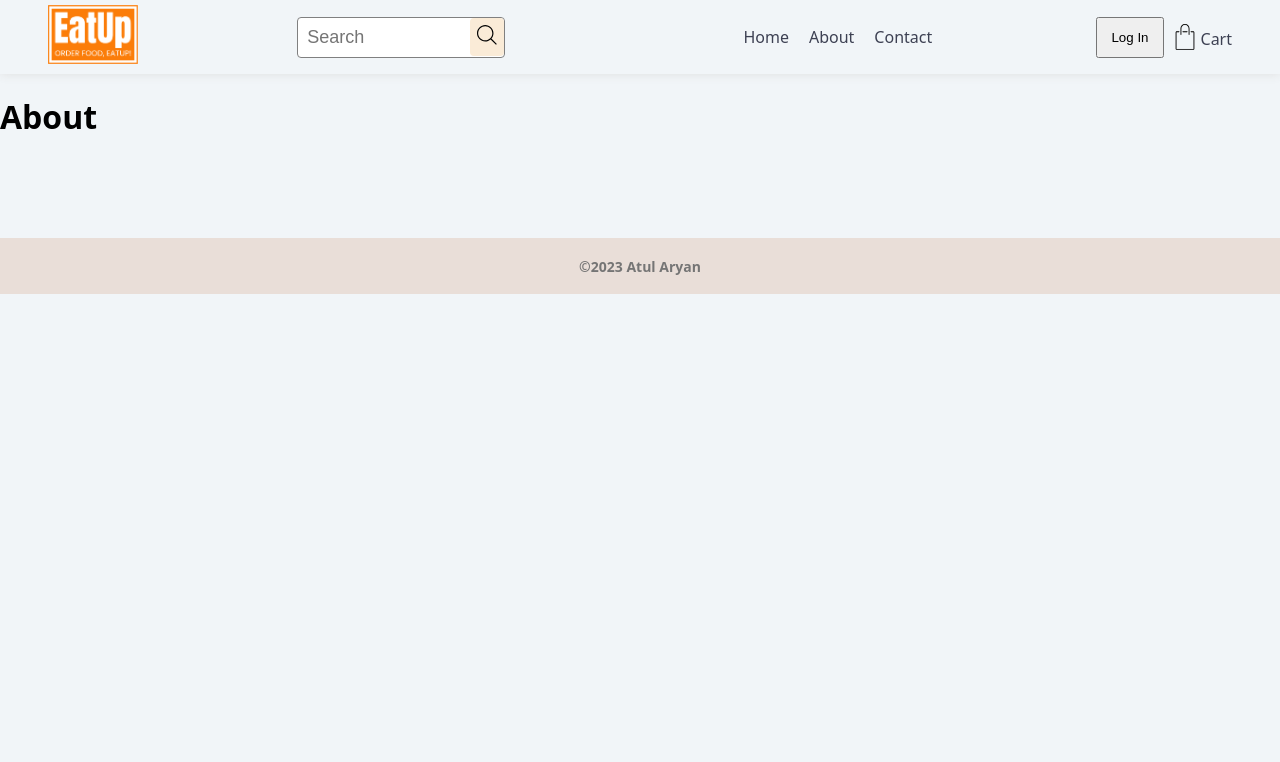
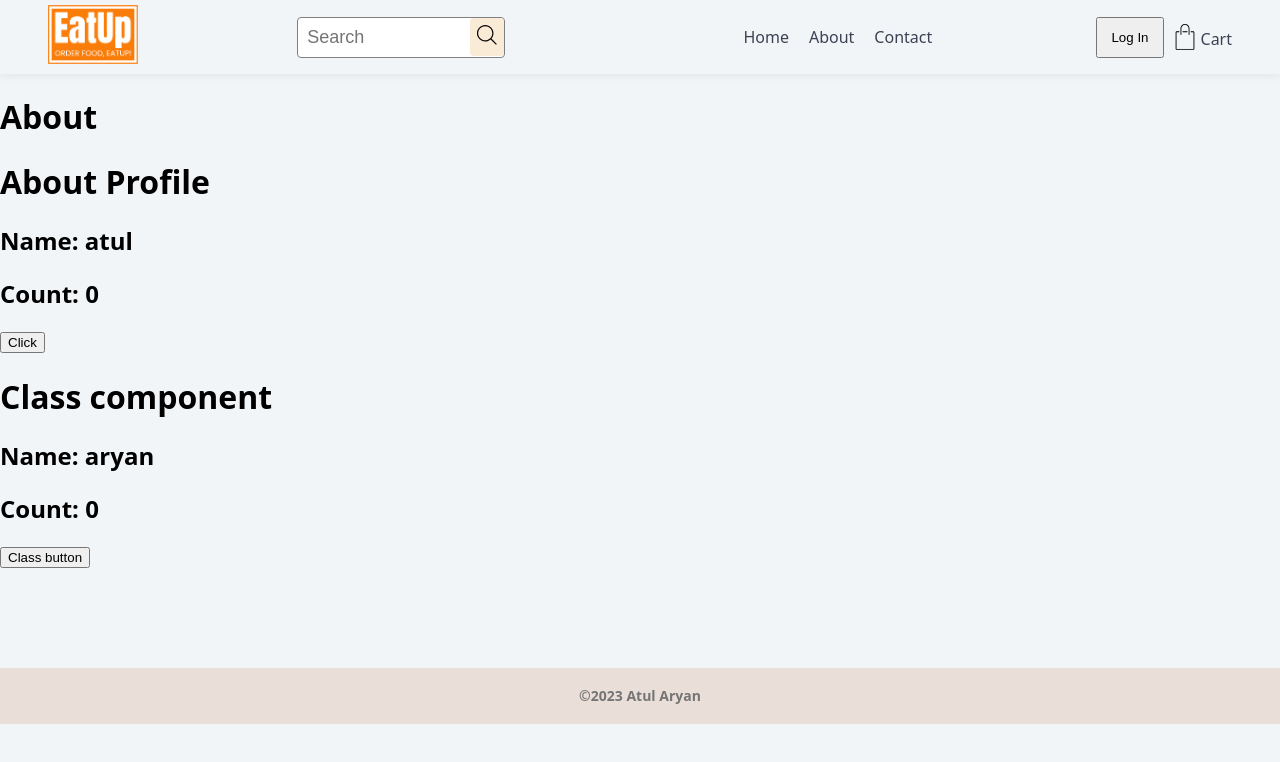
Before and after one commit to imatularyan/food-ordering-web-app, a React (Vite) app: page /about in a window 1280 px wide. Shown: the top 762 px of the page. Built offline with nearby package versions, Linux system fonts and the light colour scheme; no server answers.

Commit message:
chapter-08 Let's get Classy

```diff
--- a/index.css
+++ b/index.css
@@ -96,17 +96,6 @@ body {
 
 .cart > a > img {width: 26px;}
 
-.card {
-    width: 254px;
-    box-shadow: 0px 0px 10px 2px lightgray;
-    padding: 15px 15px 30px;
-    contain: content;
-    text-transform: capitalize;
-    margin: 15px 8px 50px;
-    color: #3d4153;
-    background-color: #fff;
-}
-
 .card > div {
     color: #3d4153;
 }
@@ -115,7 +104,6 @@ body {
     object-fit: contain;
     width: 100%;
     height: 100%;
-    border-radius: 5px;
 }
 
 .res-list {
@@ -123,11 +111,18 @@ body {
     justify-content: stretch;
     flex-wrap: wrap;
     max-width: 1200px;
-    margin: 0 auto;
+    margin: auto;
     padding: 20px 0;
 }
 
 .res-list > a {
+    width: 254px;
+    box-shadow: 0px 0px 10px 2px lightgray;
+    padding: 15px 15px 30px;
+    contain: content;
+    margin: 15px 8px 50px;
+    color: #3d4153;
+    background-color: #fff;
     text-decoration: none !important;
 }
 
@@ -258,10 +253,8 @@ body {
 
 .res-info > img {
     object-fit: cover;
-    width: 250px;
     height: 160px;
     margin: auto;
-    border-radius: 5px;
 }
 
 .res-details {
@@ -293,7 +286,7 @@ body {
 .item {
     display: flex;
     width: 50%;
-    margin: 5px auto;
+    margin: 15px auto;
     padding: 10px;
     border-bottom: 0.8px solid #c8c8c8;
     color: #3d4153;
@@ -310,6 +303,7 @@ body {
     width: 140px;
     height:100px;
     border-radius: 5px;
+    border: 0.8px solid #c8c8c8;
 }
 
 .res-item-info {
@@ -320,15 +314,25 @@ body {
     flex: auto;
 }
 
+.res-isveg {
+    font-size: 12;
+    font-weight: 600;
+}
+
 .res-name {
-    font-size: 15px;
-    font-weight: 500;
-}
-.res-desc {
-    font-size: 14px;
-    font-weight: 300;
-}
-.res-price {
     font-size: 15px;
     font-weight: 600;
 }
+
+.res-desc {
+    font-size: 13px;
+    font-weight: 500;
+    margin-top: 5px;
+}
+
+.res-price {
+    font-size: 14px;
+    font-weight: 600;
+    color: #d28800;
+    margin-top: 5px;
+}
--- a/src/components/About.js
+++ b/src/components/About.js
@@ -1,7 +1,13 @@
+// import {Outlet} from 'react-router-dom';
+import Profile from './Profile';
+import ProfileClass from './ProfileClass';
+
 const About = () => {
     return (
         <div className="about">
             <h1>About</h1>
+            <Profile name={"atul"}/>
+            <ProfileClass name={"aryan"}/>
         </div>
     )
 };
--- /dev/null
+++ b/src/components/Profile.js
@@ -0,0 +1,21 @@
+import {useState, useEffect} from "react";
+
+const Profile = (props) => {
+    const [count, setCount] = useState(0)
+    useEffect(() => {
+        // API CALL
+        console.log("useEffect")
+    });
+
+    // console.log("render");
+    return (
+        <div className="about-profile">
+            <h1>About Profile</h1>
+            <h2>Name: {props.name}</h2>
+            <h2>Count: {count}</h2>
+            <button onClick={() => setCount(count + 1)}>Click</button>
+        </div>
+    )
+};
+
+export default Profile;
--- /dev/null
+++ b/src/components/ProfileClass.js
@@ -0,0 +1,34 @@
+import React from "react";
+
+class Profile extends React.Component {
+    constructor(props) {
+        super(props);
+        // Create State
+        this.state= {
+            count: 0,
+            count2: 1
+        };
+        console.log('constructor');
+    }
+    render () {
+        const {count} = this.state;
+        console.log('render');
+        return (
+        <div>
+            <h1>Class component</h1>
+            <h2>Name: {this.props.name}</h2>
+            <h2>Count: {count}</h2>
+            <button onClick={() => {
+                this.setState({
+                    // WE DONOT MUTATE STATE DIRECTLY
+                    // NEVER DO this.state.count = something
+                    count: count + 1,
+
+                })
+            }}>Class button</button>
+        </div>
+        )
+    }
+};
+
+export default Profile;
--- a/src/components/RestaurantMenu.js
+++ b/src/components/RestaurantMenu.js
@@ -54,13 +54,14 @@ const RestaurantMenu = () => {
         </div>
       </div>
       <div className="res-item-wrapper">
-        <div className="menu-title">Menu</div>
+        <div className="menu-title">The Menu</div>
         {Object.values(restaurant?.menu?.items).map((item) => (
           <div className="item" key={item?.id}>
             <div className="res-item-img">
               <img src={IMG_CDN_URL + item?.cloudinaryImageId} />
             </div>
             <div className="res-item-info">
+            <div className="res-isveg">{(item?.isVeg == 1) ? "Veg 🟢" : "Non-Veg 🔴" }</div>
               <div className="res-name">{item?.name}</div>
               <div className="res-desc">{item?.description}</div>
               <div className="res-price">₹{item?.price / 100}</div>
```
Also changed, not shown: src/App.js (+8 -1 lines).
